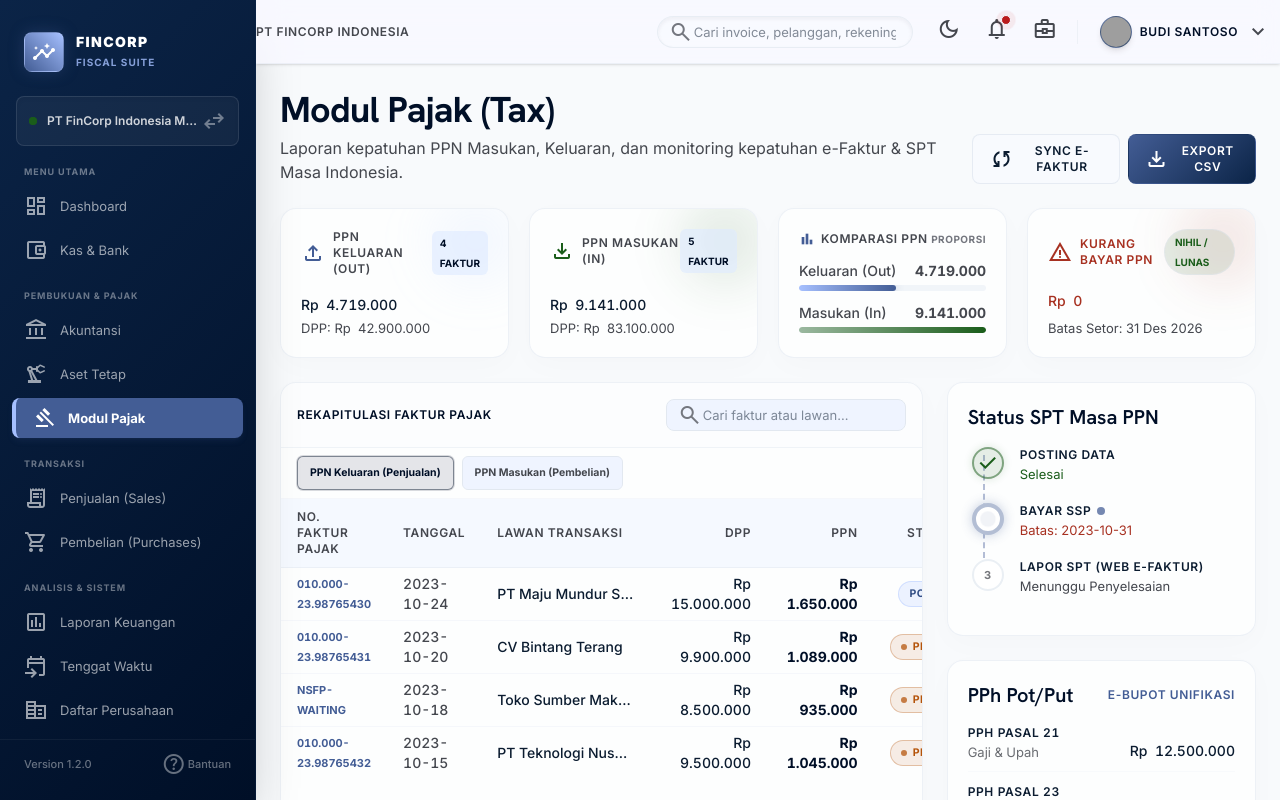
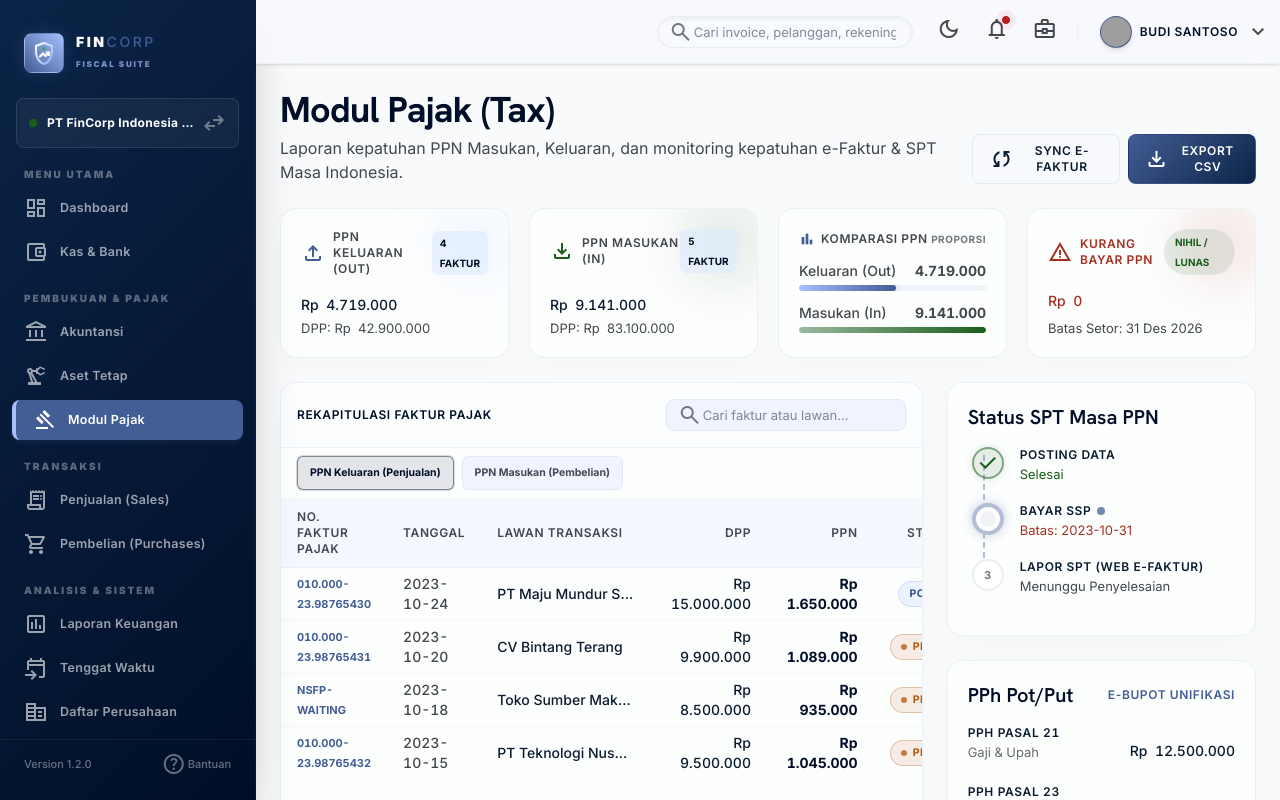
Before and after one commit to Reinvy/next-fincorp, a Next.js app: page /tax in a window 1280 px wide. Built offline with nearby package versions, Linux system fonts and the light colour scheme; grey boxes are pictures that could not be loaded.

Commit message:
feat(layout): enhance Header and Sidebar components with improved styling and logo updates

```diff
--- a/src/components/layout/Header.tsx
+++ b/src/components/layout/Header.tsx
@@ -119,11 +119,6 @@ export default function Header({ showSearch = true, showNotifications = true }:
         <Link href="/dashboard" className="xl:hidden font-headline-md text-headline-md text-primary font-black tracking-wider uppercase">
           FinCorp
         </Link>
-
-        {/* Clean spacing border on desktop */}
-        <div className="hidden xl:block font-label-md text-label-md text-on-surface-variant font-medium tracking-wider">
-          PT FinCorp Indonesia
-        </div>
       </div>
 
       {/* Right Section */}
--- a/src/components/layout/Sidebar.tsx
+++ b/src/components/layout/Sidebar.tsx
@@ -64,30 +64,66 @@ export default function Sidebar() {
     <aside className="hidden xl:flex flex-col h-screen w-64 bg-gradient-premium text-on-primary pt-8 pb-6 fixed left-0 top-0 z-20 border-r border-primary-container/20 shadow-2xl overflow-hidden">
       {/* Brand Header */}
       <div className="px-6 mb-6 flex items-center gap-3">
-        <div className="w-10 h-10 rounded-xl bg-gradient-to-tr from-secondary to-secondary-container flex items-center justify-center text-white border border-white/10 shadow-[0_0_15px_rgba(67,93,149,0.35)] relative overflow-hidden group">
+        <div className="w-10 h-10 rounded-xl bg-gradient-to-tr from-secondary to-secondary-container flex items-center justify-center border border-white/10 shadow-[0_0_15px_rgba(67,93,149,0.35)] relative overflow-hidden group">
           <div className="absolute inset-0 bg-white/10 opacity-0 group-hover:opacity-100 transition-opacity duration-300"></div>
-          <span className="material-symbols-outlined text-[22px] font-bold text-white">insights</span>
+          {/* Logo Perisai Fiskal & Kurva Pertumbuhan */}
+          <svg viewBox="0 0 24 24" className="w-6 h-6 text-white" fill="none" xmlns="http://www.w3.org/2000/svg">
+            <defs>
+              <linearGradient id="shield-glow" x1="0%" y1="0%" x2="100%" y2="100%">
+                <stop offset="0%" stopColor="#FFFFFF" />
+                <stop offset="100%" stopColor="#8AB4F8" />
+              </linearGradient>
+            </defs>
+            {/* Perisai Kepatuhan Fiskal */}
+            <path
+              d="M12 2L4 5V11C4 16.52 7.42 21.68 12 23C16.58 21.68 20 16.52 20 11V5L12 2Z"
+              stroke="url(#shield-glow)"
+              strokeWidth="2"
+              strokeLinejoin="round"
+              className="drop-shadow-[0_0_4px_rgba(255,255,255,0.2)]"
+            />
+            {/* Tren Finansial Naik (Growth) */}
+            <path
+              d="M8 15.5L11 12.5L13.5 15L17 11.5"
+              stroke="white"
+              strokeWidth="2.2"
+              strokeLinecap="round"
+              strokeLinejoin="round"
+            />
+            {/* Panah Pertumbuhan */}
+            <path
+              d="M14.5 11.5H17V14"
+              stroke="white"
+              strokeWidth="2.2"
+              strokeLinecap="round"
+              strokeLinejoin="round"
+            />
+            {/* Pilar Akurasi Fiskal (Titik Keseimbangan) */}
+            <circle cx="12" cy="7.5" r="1.5" fill="#34A853" className="animate-pulse" />
+          </svg>
         </div>
         <div>
-          <h1 className="text-sm font-black tracking-widest text-white uppercase">FINCORP</h1>
-          <p className="text-[10px] font-bold text-secondary-container/80 uppercase tracking-widest">FISCAL SUITE</p>
+          <h1 className="text-sm font-black tracking-[0.18em] text-white uppercase">
+            FIN<span className="text-secondary font-medium">CORP</span>
+          </h1>
+          <p className="text-[8px] font-black text-secondary-container/70 uppercase tracking-[0.22em] mt-0.5">FISCAL SUITE</p>
         </div>
       </div>
 
       {/* Active Tenant Profile Badge */}
       <div className="px-4 mb-4">
         <Link href="/companies" className="block w-full">
-          <div className="bg-white/5 hover:bg-white/10 border border-white/10 rounded-xl p-3 flex items-center justify-between shadow-inner transition-all duration-200 cursor-pointer group">
+          <div className="bg-white/5 hover:bg-white/10 border border-white/10 rounded-xl p-3 flex items-center justify-between shadow-inner transition-all duration-300 hover:border-white/20 cursor-pointer group">
             <div className="flex items-center gap-2.5 min-w-0">
               <span className="relative flex h-2 w-2 shrink-0">
                 <span className="animate-ping absolute inline-flex h-full w-full rounded-full bg-success-positive opacity-75"></span>
                 <span className="relative inline-flex rounded-full h-2 w-2 bg-success-positive"></span>
               </span>
-              <span className="text-xs font-semibold text-on-primary/80 truncate min-w-0 block" title={company.name}>
+              <span className="text-xs font-bold text-white tracking-wide truncate min-w-0 block" title={company.name}>
                 {company.name}
               </span>
             </div>
-            <span className="material-symbols-outlined text-[16px] text-on-primary/40 group-hover:text-on-primary transition-colors duration-200 shrink-0 ml-1">swap_horiz</span>
+            <span className="material-symbols-outlined text-[16px] text-on-primary/40 group-hover:text-on-primary group-hover:rotate-180 transition-all duration-300 shrink-0 ml-1">swap_horiz</span>
           </div>
         </Link>
       </div>
@@ -96,7 +132,7 @@ export default function Sidebar() {
       <nav className="flex-1 overflow-y-auto px-3 space-y-4 custom-scrollbar pb-6">
         {navGroups.map((group) => (
           <div key={group.title} className="space-y-1">
-            <div className="text-[9px] font-bold text-on-primary/40 tracking-widest px-3 uppercase">
+            <div className="text-[10px] font-black text-on-primary/35 tracking-[0.2em] px-3 uppercase mb-1">
               {group.title}
             </div>
             {group.items.map((item) => {
@@ -106,16 +142,16 @@ export default function Sidebar() {
                   key={item.href}
                   href={item.href}
                   className={`
-                    flex items-center gap-3 px-3 py-2 rounded-xl transition-all duration-300 cursor-pointer
+                    flex items-center gap-3 px-3 py-2 rounded-xl transition-all duration-300 cursor-pointer text-xs font-semibold tracking-wide
                     ${
                       active
-                        ? 'bg-secondary text-on-primary font-bold shadow-md shadow-secondary/15 border-l-4 border-l-secondary-container pl-4'
+                        ? 'bg-secondary text-on-primary shadow-md shadow-secondary/15 border-l-4 border-l-secondary-container pl-4'
                         : 'text-on-primary/60 hover:text-on-primary hover:bg-white/5 pl-3 hover:pl-4'
                     }
                   `}
                 >
-                  <span className="material-symbols-outlined text-[20px]">{item.icon}</span>
-                  <span className="text-body-md text-[13px]">{item.label}</span>
+                  <span className="material-symbols-outlined text-[18px]">{item.icon}</span>
+                  <span className="text-[12.5px]">{item.label}</span>
                 </Link>
               );
             })}
```
